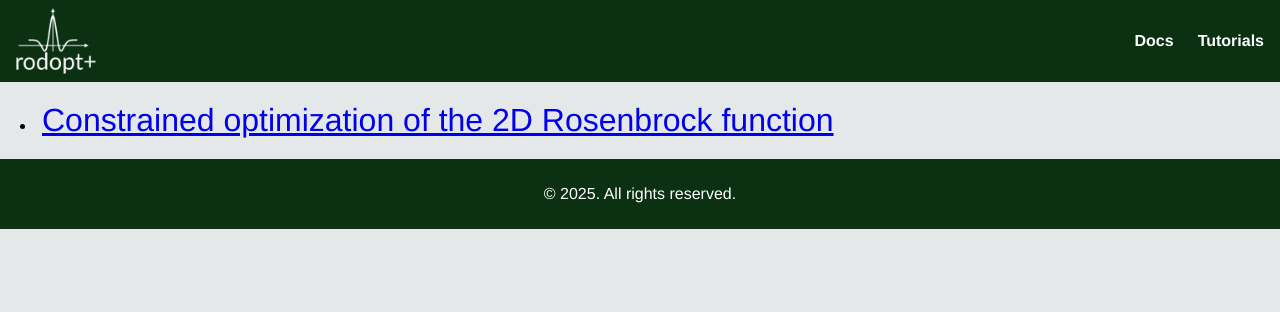
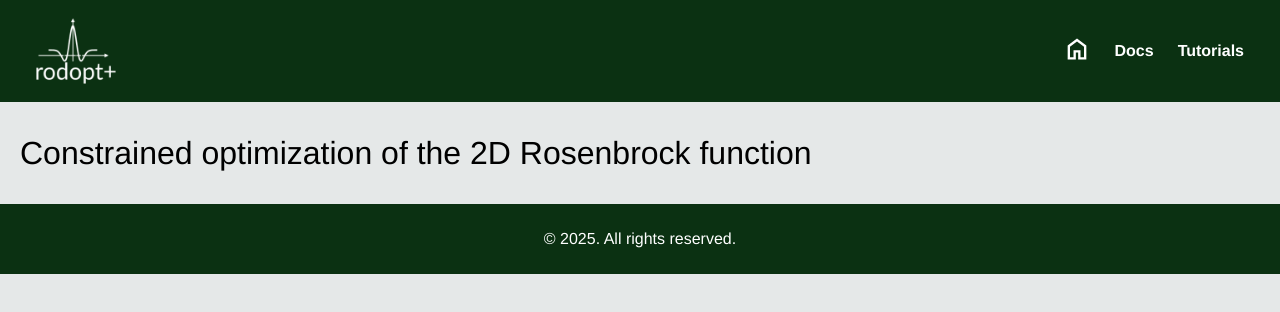
Before and after one commit to eoezkaya/RoDOPWeb, a plain HTML site: page tutorials.html in a window 1280 px wide. Drawn offline with Linux system fonts and the light colour scheme.

Commit message:
added navbar to tutorials.html and docs.html

```diff
--- /dev/null
+++ b/navbar.css
@@ -0,0 +1,63 @@
+/* NAVBAR STYLES */
+
+/* Navbar container */
+.navbar {
+  display: flex;
+  align-items: center;
+  justify-content: space-between;
+  background-color: #0b3112;
+  padding: 0.5rem 1rem;
+  color: white;
+}
+
+/* Logo */
+#logo-on-navbar {
+  width: 80px;
+  height: auto;
+  object-fit: contain;
+  display: block;
+  filter: brightness(0) invert(1);
+}
+
+/* Nav links container */
+.nav-links {
+  list-style: none;
+  display: flex;
+  gap: 1.5rem;
+  margin: 0;
+  padding: 0;
+  align-items: center;
+}
+
+/* Nav links */
+.nav-links li a {
+  display: inline-flex;
+  align-items: center;
+  gap: 0.5rem;
+  text-decoration: none;
+  color: white;
+  font-weight: bold;
+  transition: color 0.3s, transform 0.2s;
+}
+
+.nav-links li a:hover {
+  color: #ff9800;
+}
+
+/* Icon-only buttons (e.g. Home) */
+.nav-links .nav-icon {
+  width: 28px;
+  height: 28px;
+  filter: brightness(0) invert(1);
+  transition: transform 0.2s ease;
+}
+
+.nav-links li a:hover .nav-icon {
+  transform: scale(1.15);
+}
+
+/* Accessibility */
+.nav-links li a:focus-visible {
+  outline: 2px solid #ff9800;
+  outline-offset: 2px;
+}
--- a/navbar.html
+++ b/navbar.html
@@ -5,8 +5,8 @@
 
   <ul class="nav-links">
     <li>
-      <a href="/index.html">
-        <img class="nav-icon" src="/images/home.svg" alt="Home icon" /> Home
+      <a href="/index.html" aria-label="Home">
+        <img class="nav-icon" src="/images/home.svg" alt="Home" />
       </a>
     </li>
     <li><a href="/docs.html">Docs</a></li>
--- a/styles.css
+++ b/styles.css
@@ -22,62 +22,11 @@
             padding: 10px 20px;
             text-align: center;
         }
-        .navbar {
-            display: flex;
-            align-items: center;
-            justify-content: space-between;
-            background-color: #0b3112;
-            padding: 0.5rem 1rem;
-            color: white;
-          }
 
-          .navbar img {
-            height: 40px;
-            width: auto;
-            margin-right: 1rem;
-          }
 
-          .nav-left {
-            display: flex;
-            align-items: center;
-          }
 
-          .nav-links {
-            list-style: none;
-            display: flex;
-            gap: 1.5rem;
-          }
 
-          .nav-links a {
-            text-decoration: none;
-            color: white;
-            font-weight: bold;
-            transition: color 0.3s;
-          }
 
-          .nav-links a:hover {
-            color: #ff9800;
-          }
-
-          .nav-links .nav-icon {
-            width: 28px;   /* was 18px */
-            height: 28px;
-            vertical-align: middle;
-            filter: brightness(0) invert(1); /* ensures it shows on dark background */
-            transition: transform 0.2s ease;
-          }
-
-          .nav-links .nav-icon:hover {
-            transform: scale(1.15);
-          }
-
-          #logo-on-navbar {
-            width: 80px;   /* try 60–100px depending on your logo */
-            height: auto;  /* keeps correct proportions */
-            object-fit: contain;
-            display: block;
-            filter: brightness(0) invert(1); /* makes black → white */
-          }
           #pareto-gif{
             width: 400px;
             height: auto;
--- /dev/null
+++ b/tutorials.css
@@ -0,0 +1,27 @@
+/* tutorials.css */
+
+/* Remove bullets */
+#tutorial-list {
+  list-style: none;
+  padding: 0;
+  margin: 0;
+}
+
+/* Space out items */
+#tutorial-list li {
+  margin: 0.8rem 0;
+}
+
+/* Link style */
+#tutorial-list li a {
+  text-decoration: none;   /* no underline */
+  color: inherit;          /* same as body text */
+  font-size: 2rem;         /* large, readable */
+  font-weight: normal;
+  transition: color 0.2s ease;
+}
+
+/* Hover effect (optional, matches navbar style) */
+#tutorial-list li a:hover {
+  color: #ff9800;
+}
--- a/tutorials.html
+++ b/tutorials.html
@@ -1,34 +1,47 @@
 <!DOCTYPE html>
 <html lang="en">
-<head>
-    <meta charset="UTF-8">
-    <meta name="viewport" content="width=device-width, initial-scale=1.0">
-    <link rel="stylesheet" href="./styles.css">
+
+
+  <head>
+    <meta charset="UTF-8" />
+    <meta name="viewport" content="width=device-width, initial-scale=1.0" />
+    <link rel="stylesheet" href="./navbar.css" />
+    <link rel="stylesheet" href="./styles.css" />
+    <link rel="stylesheet" href="./tutorials.css" />
     <title>Robust Design Optimization Package: RODOP+</title>
-</head>
+  </head>
+
+
 
 <body>
-    <nav class="navbar">
-        <div class="nav-left">
-          <img id = "logo-on-navbar" src= "./images/logo-wo-background.png" alt="Logo">
-        </div>
-        <ul class="nav-links">
-          <li><a href="./docs.html">Docs</a></li>
-          <li><a href="./tutorials.html">Tutorials</a></li>
-        </ul>
-      </nav>
+  <header id="navbar-container"></header>
+
+  <main>
     <section>
+      <ul id="tutorial-list">
+        <li>
+          <a href="./Rosenbrock_constrained.html">
+            Constrained optimization of the 2D Rosenbrock function
+          </a>
+        </li>
+      </ul>
+    </section>
+  </main>
 
-        <ul, id = "tutorial-list">
+  <footer>
+    <p>&copy; 2025. All rights reserved.</p>
+  </footer>
 
-            <li><a href="./Rosenbrock_constrained.html"> Constrained optimization of the 2D Rosenbrock function </a> </li>
-
-
-        </ul>
-
-    </section>
-    <footer>
-        <p>&copy; 2025. All rights reserved.</p>
-    </footer>
+  <script>
+    document.addEventListener("DOMContentLoaded", () => {
+      fetch("/navbar.html")                 // use root path to work from subpages too
+        .then(r => r.text())
+        .then(html => {
+          const slot = document.getElementById("navbar-container");
+          if (slot) slot.innerHTML = html;
+        })
+        .catch(console.error);
+    });
+  </script>
 </body>
 </html>
```
Also changed, not shown: docs.html (+29 -18 lines), index.html (+8 -5 lines).
